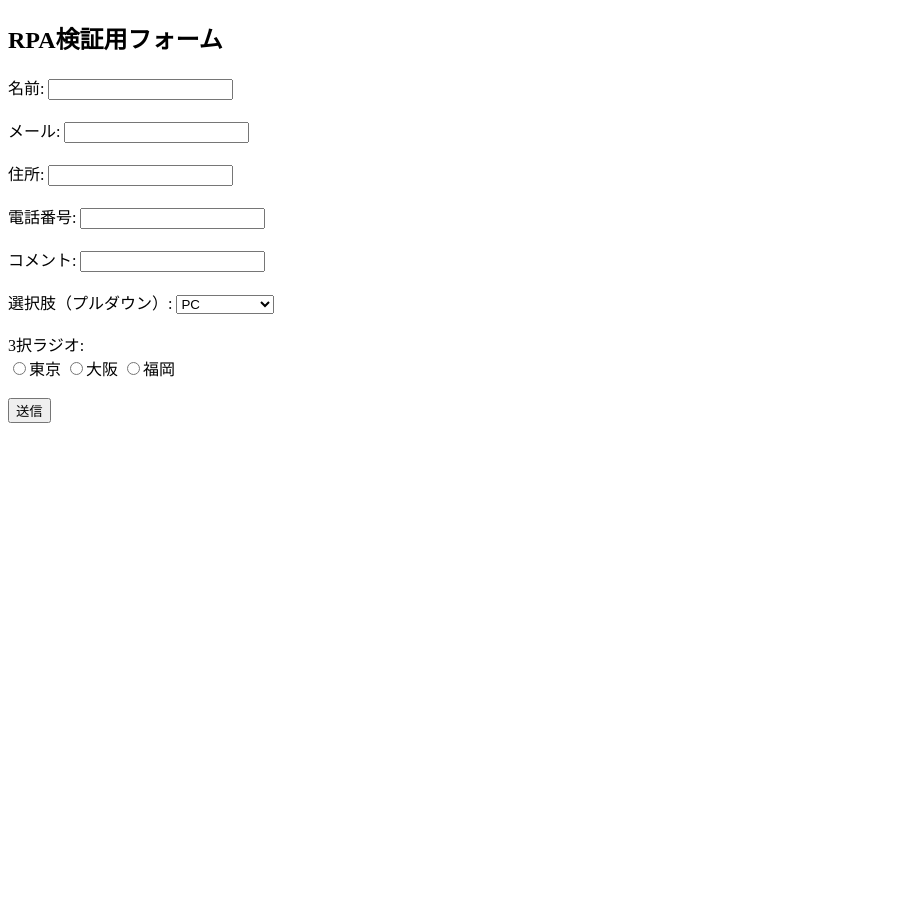
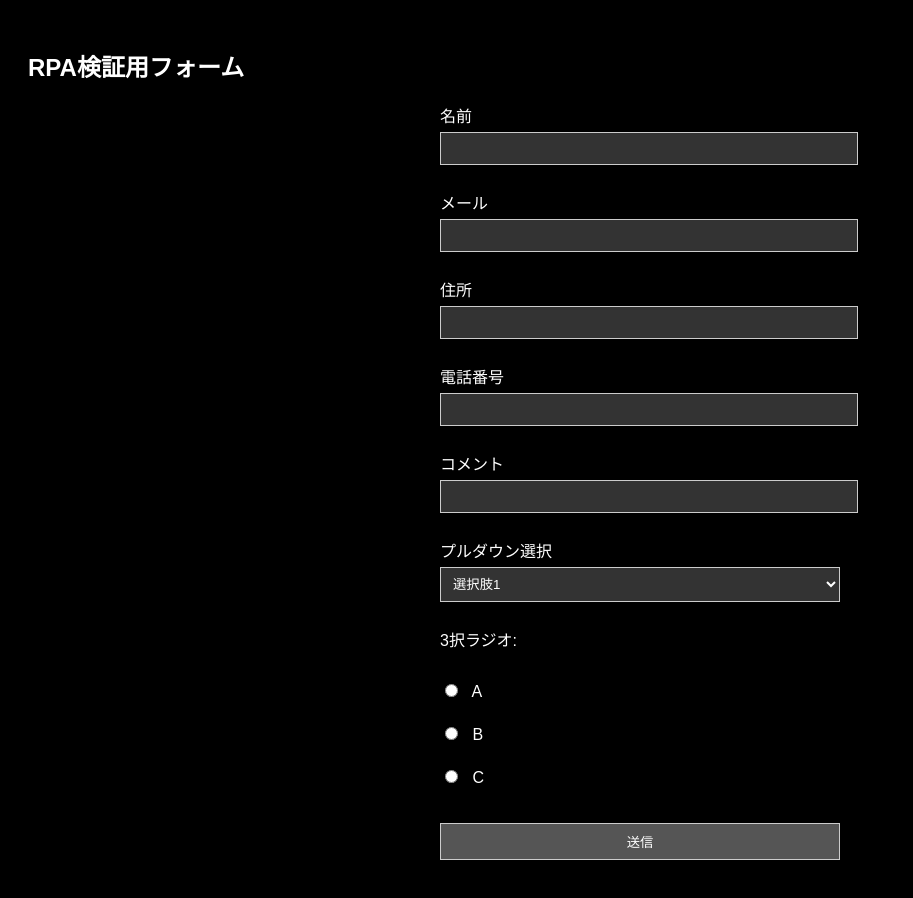
Before and after one commit to Takanori-U/rpa_test_form, a plain HTML site: page index.html in a window 1280 px wide. Shown: the whole page, without its empty margins (0-913 px from the left). Before the commit the page ends 800 px from the top, so only its background shows below. Drawn offline with Linux system fonts and the light colour scheme.

Commit message:
Update index.html

```diff
--- a/index.html
+++ b/index.html
@@ -1,31 +1,82 @@
 <!DOCTYPE html>
-<html>
+<html lang="ja">
 <head>
     <meta charset="UTF-8">
     <title>RPA検証フォーム</title>
+    <style>
+        body {
+            background-color: black;
+            color: white;
+            font-family: sans-serif;
+            padding: 20px;
+        }
+        form {
+            max-width: 400px;
+            margin: 0 auto;
+        }
+        label {
+            display: block;
+            margin-bottom: 10px;
+        }
+        input, select {
+            width: 100%;
+            padding: 8px;
+            margin-top: 5px;
+            margin-bottom: 15px;
+            border: 1px solid #ccc;
+            background-color: #333;
+            color: white;
+        }
+        input[type="radio"] {
+            width: auto;
+            margin-right: 10px;
+        }
+        .radio-group {
+            margin-bottom: 20px;
+        }
+        input[type="submit"] {
+            background-color: #555;
+            cursor: pointer;
+        }
+    </style>
 </head>
 <body>
     <h2>RPA検証用フォーム</h2>
     <form>
-        <label>名前: <input type="text" name="name"></label><br><br>
-        <label>メール: <input type="email" name="email"></label><br><br>
-        <label>住所: <input type="text" name="address"></label><br><br>
-        <label>電話番号: <input type="tel" name="phone"></label><br><br>
-        <label>コメント: <input type="text" name="comment"></label><br><br>
-
-        <label>選択肢（プルダウン）:
+        <label>
+            名前
+            <input type="text" name="name">
+        </label>
+        <label>
+            メール
+            <input type="email" name="email">
+        </label>
+        <label>
+            住所
+            <input type="text" name="address">
+        </label>
+        <label>
+            電話番号
+            <input type="tel" name="phone">
+        </label>
+        <label>
+            コメント
+            <input type="text" name="comment">
+        </label>
+        <label>
+            プルダウン選択
             <select name="dropdown">
-                <option value="option1">PC</option>
-                <option value="option2">携帯電話</option>
-                <option value="option3">Pocket Wi-Fi</option>
+                <option value="option1">選択肢1</option>
+                <option value="option2">選択肢2</option>
+                <option value="option3">選択肢3</option>
             </select>
-        </label><br><br>
-
-        <label>3択ラジオ:</label><br>
-        <label><input type="radio" name="radio" value="A">東京</label>
-        <label><input type="radio" name="radio" value="B">大阪</label>
-        <label><input type="radio" name="radio" value="C">福岡</label><br><br>
-
+        </label>
+        <div class="radio-group">
+            <label>3択ラジオ:</label><br>
+            <label><input type="radio" name="radio" value="A"> A</label>
+            <label><input type="radio" name="radio" value="B"> B</label>
+            <label><input type="radio" name="radio" value="C"> C</label>
+        </div>
         <input type="submit" value="送信">
     </form>
 </body>
```
